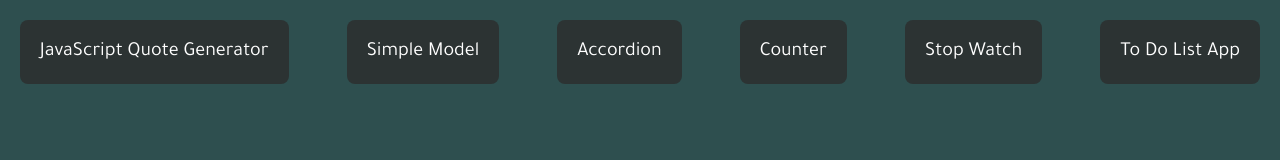
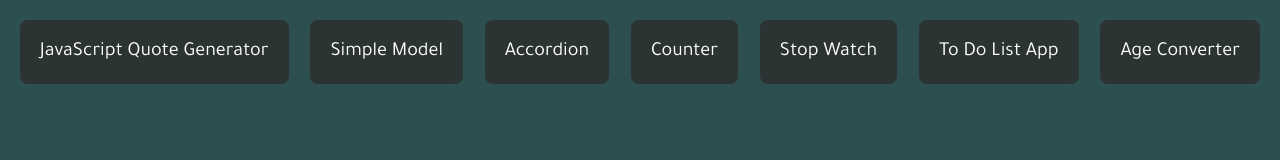
Before and after one commit to id-abdellah/DOM-Practices, a plain HTML site: page index.html in a window 1280 px wide. Drawn offline with Linux system fonts and the light colour scheme.

Commit message:
ageConverter

```diff
--- a/index.html
+++ b/index.html
@@ -22,6 +22,7 @@
         <a href="Js-Counter/index.html" target="_blank">Counter</a>
         <a href="stopWatch/index.html" target="_blank">Stop Watch</a>
         <a href="toDoList-app/index.html" target="_blank">To Do List App</a>
+        <a href="AgeConverter-app/index.html" target="_blank">Age Converter</a>
     </div>
     <script src="assets/script.js"></script>
 </body>
```
